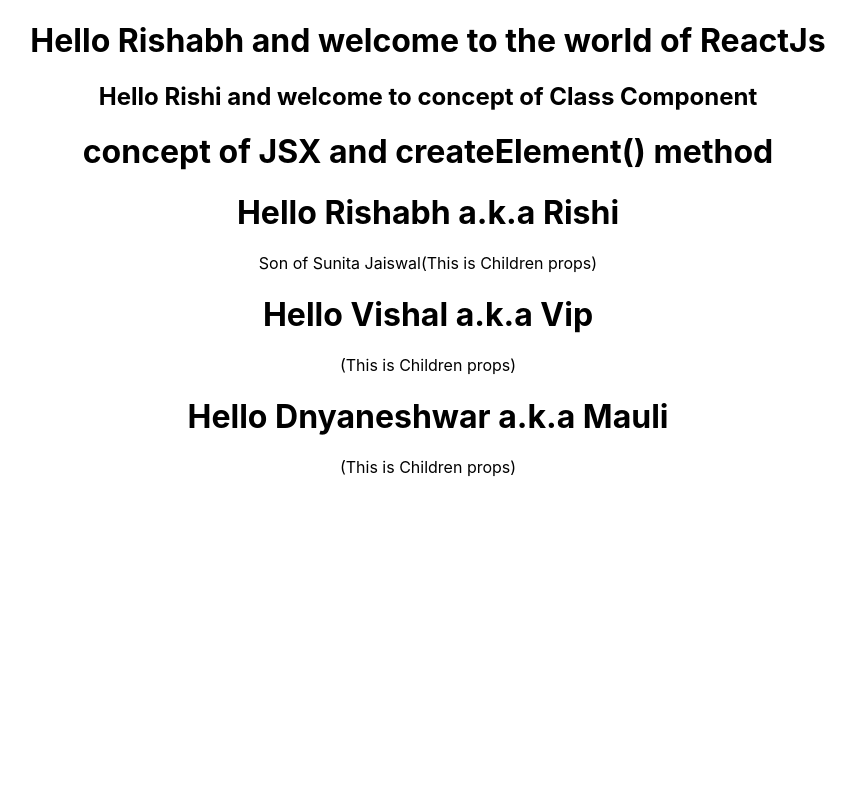
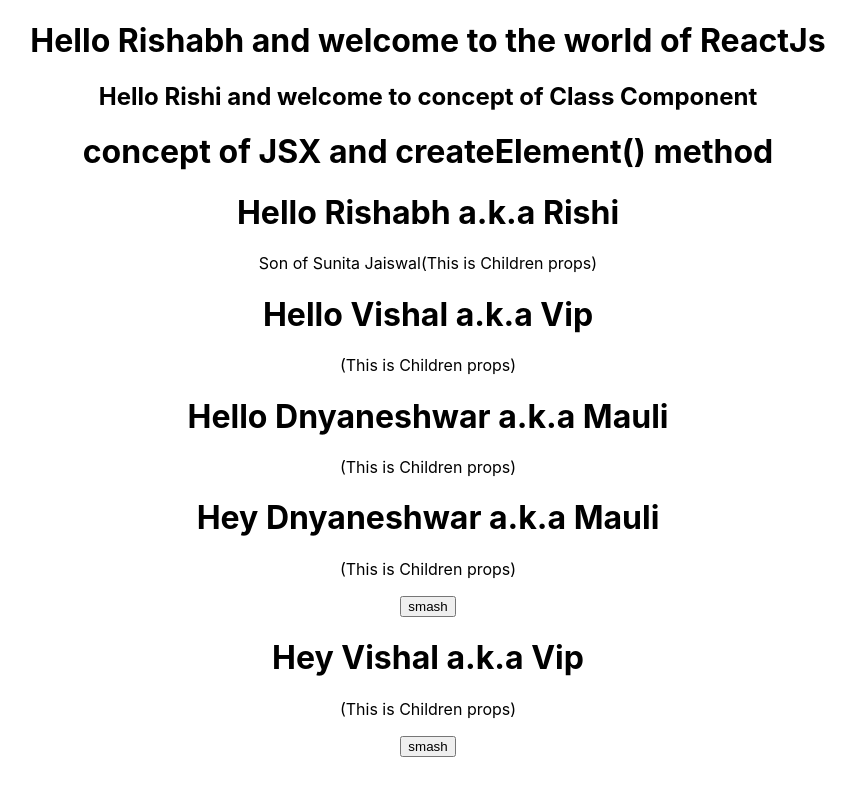
Before and after one commit to rishabhjaiswal155/React, a React (Create React App) app: page / in a window 1280 px wide. Shown: the top 796 px of the page, without its empty margins (212-1068 px from the left). Built offline with nearby package versions, Linux system fonts and the light colour scheme.

Commit message:
props with Class Component and this keyword

```diff
--- a/src/App.js
+++ b/src/App.js
@@ -4,6 +4,7 @@
 import Rishi from './components/Rishi';
 import Hello from './components/Hello';
 import Friends from './components/Friends';
+import Jigri from './components/Jigri';
 function App() {
   return (
     <div className="App">
@@ -19,6 +20,15 @@
       <Friends name="Dnyaneshwar" nickname="Mauli">
         <p>(This is Children props)</p>
       </Friends>
+      <Jigri name="Dnyaneshwar" nickname="Mauli">
+        <p>(This is Children props)</p>
+        <button>smash</button>
+      </Jigri>
+
+      <Jigri name="Vishal" nickname="Vip">
+        <p>(This is Children props)</p>
+        <button>smash</button>
+      </Jigri>
 
       </div>
   );
--- /dev/null
+++ b/src/components/Jigri.js
@@ -0,0 +1,11 @@
+import React,{Component} from "react";
+class Jigri extends Component{
+    render(){
+        return (
+        <div><h1>Hey {this.props.name} a.k.a {this.props.nickname}</h1>
+        <p>{this.props.children}</p>
+        </div>
+    )
+    }
+}
+export default Jigri
```
